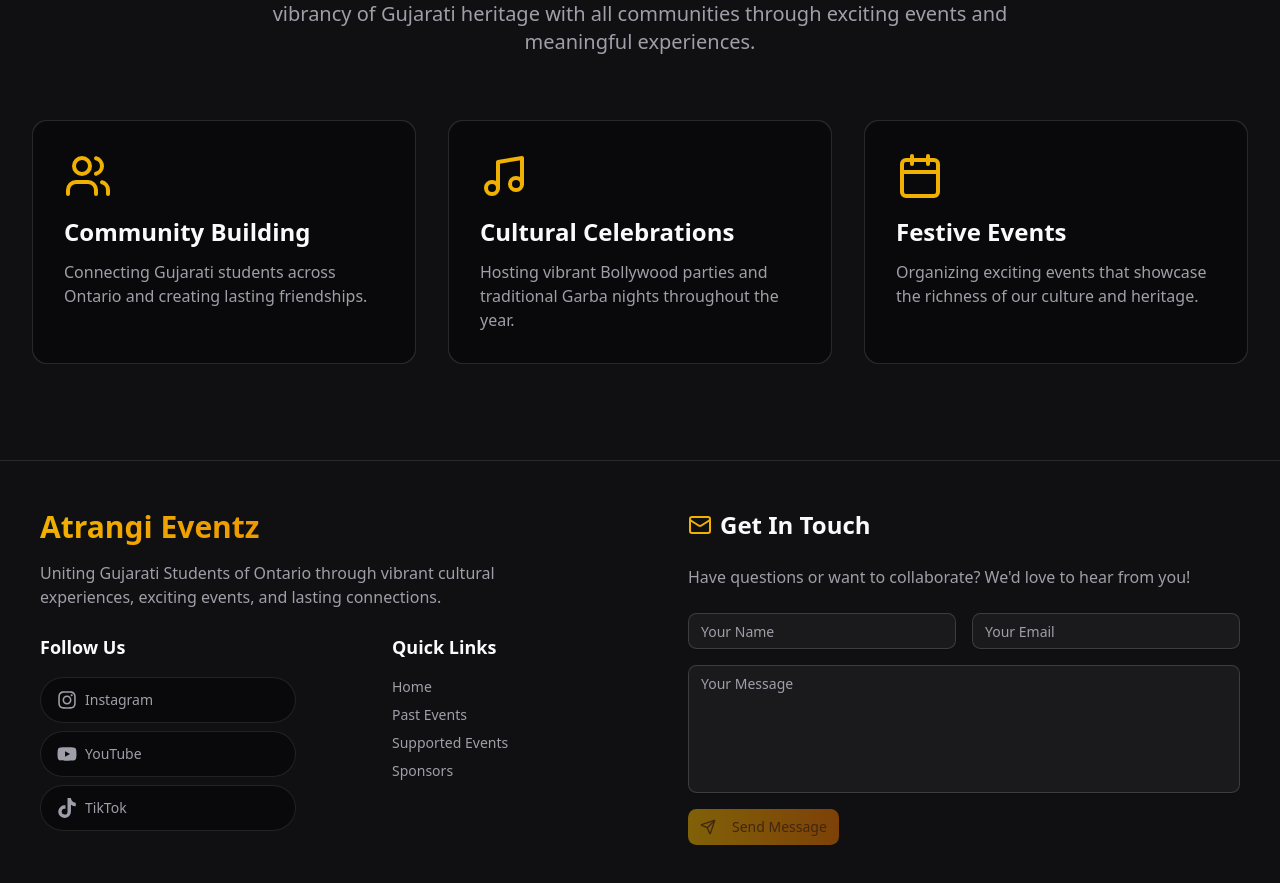
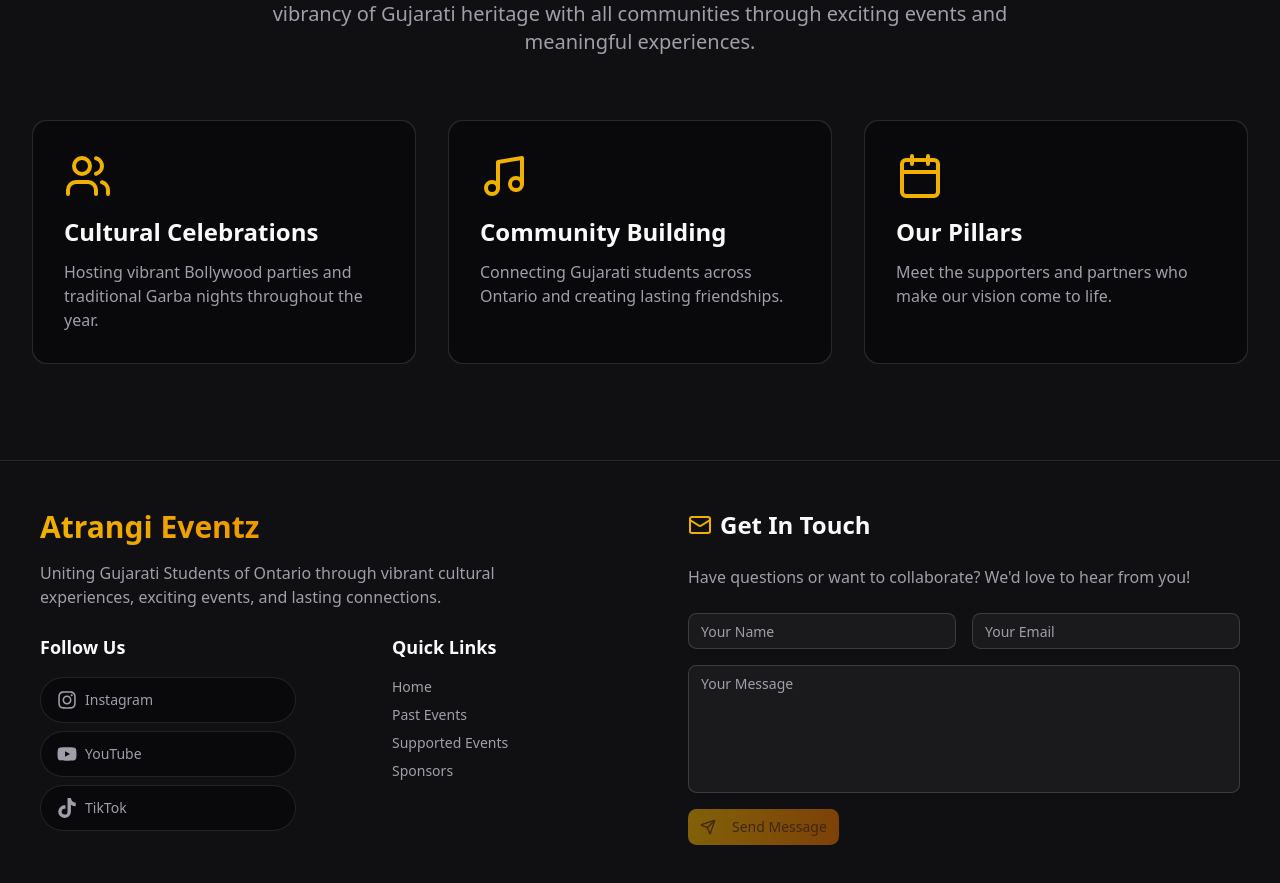
Before and after one commit to patel-aaryan/atrangi-eventz-v2, a Next.js app in the folder apps/web/: page / in a window 1280 px wide. Shown: the part 1129-2012 px from the top of the page. Built offline with nearby package versions, Linux system fonts and the light colour scheme; no server answers.

Commit message:
rest of minor fixes

```diff
--- a/apps/web/app/layout.tsx
+++ b/apps/web/app/layout.tsx
@@ -6,6 +6,7 @@ import { Footer } from "@/components/footer";
 import { UpcomingEventBanner } from "@/components/upcoming-event-banner";
 import { generateSEOMetadata } from "@/lib/metadata";
 import { AppProviders } from "@/providers/app-providers";
+import { ScrollToTop } from "@/components/scroll-to-top";
 
 const geistSans = Geist({
   variable: "--font-geist-sans",
@@ -29,6 +30,7 @@ export default function RootLayout({
       <body
         className={`${geistSans.variable} ${geistMono.variable} antialiased`}
       >
+        <ScrollToTop />
         <AppProviders>
           <Navbar />
           <UpcomingEventBanner />
--- a/apps/web/components/home/about-section.tsx
+++ b/apps/web/components/home/about-section.tsx
@@ -2,7 +2,8 @@
 
 import { motion, Variants } from "framer-motion";
 import { MagicCard } from "@atrangi/ui";
-import { Calendar, Music, Users } from "lucide-react";
+import { Calendar, Music, Users, ArrowRight } from "lucide-react";
+import Link from "next/link";
 
 interface AboutSectionProps {
   fadeInUp: Variants;
@@ -12,21 +13,24 @@ interface AboutSectionProps {
 const features = [
   {
     icon: Users,
+    title: "Cultural Celebrations",
+    description:
+      "Hosting vibrant Bollywood parties and traditional Garba nights throughout the year.",
+    href: "/past-events",
+  },
+  {
+    icon: Music,
     title: "Community Building",
     description:
       "Connecting Gujarati students across Ontario and creating lasting friendships.",
-  },
-  {
-    icon: Music,
-    title: "Cultural Celebrations",
-    description:
-      "Hosting vibrant Bollywood parties and traditional Garba nights throughout the year.",
+    href: "/supported-events",
   },
   {
     icon: Calendar,
-    title: "Festive Events",
+    title: "Our Pillars",
     description:
-      "Organizing exciting events that showcase the richness of our culture and heritage.",
+      "Meet the supporters and partners who make our vision come to life.",
+    href: "/sponsors",
   },
 ];
 
@@ -55,8 +59,9 @@ export function AboutSection({
               Founded in 2024, Atrangi Eventz is a group of passionate students
               committed to fostering a strong sense of community and cultural
               connection among the Gujarati student community. Our mission is to
-              celebrate and share the rich vibrancy of Gujarati heritage with all
-              communities through exciting events and meaningful experiences.
+              celebrate and share the rich vibrancy of Gujarati heritage with
+              all communities through exciting events and meaningful
+              experiences.
             </p>
           </motion.div>
 
@@ -66,8 +71,9 @@ export function AboutSection({
           >
             {features.map((feature, index) => (
               <motion.div key={index} variants={fadeInUp}>
-                <MagicCard className="h-full rounded-xl">
-                  <div className="p-8">
+                <Link href={feature.href} className="block h-full group">
+                  <MagicCard className="h-full rounded-xl cursor-pointer hover:scale-[1.02] transition-transform">
+                    <div className="p-8 relative">
                       <feature.icon className="w-12 h-12 text-primary mb-4 group-hover:scale-110 transition-transform" />
                       <h3 className="text-2xl font-semibold mb-3">
                         {feature.title}
@@ -75,8 +81,10 @@ export function AboutSection({
                       <p className="text-muted-foreground">
                         {feature.description}
                       </p>
+                      <ArrowRight className="w-5 h-5 text-primary absolute top-8 right-8 opacity-0 group-hover:opacity-100 group-hover:translate-x-1 transition-all duration-300" />
                     </div>
                   </MagicCard>
+                </Link>
               </motion.div>
             ))}
           </motion.div>
--- a/apps/web/components/nav/desktop-nav.tsx
+++ b/apps/web/components/nav/desktop-nav.tsx
@@ -11,6 +11,8 @@ import { motion } from "framer-motion";
 import Link from "next/link";
 import { ShoppingCartDropdown } from "./shopping-cart-dropdown";
 import { Calendar, CalendarCheck, Handshake } from "lucide-react";
+import { usePathname } from "next/navigation";
+import { handleHashNavigation } from "@/lib/utils/navigation";
 
 const ENABLE_TICKETING = process.env.NEXT_PUBLIC_ENABLE_TICKETING === "true"; // TODO: REMOVE THIS IN NEXT RELEASE
 
@@ -50,6 +52,8 @@ const NAV_ITEMS = [
 ];
 
 export function DesktopNav() {
+  const pathname = usePathname();
+
   return (
     <>
       <NavigationMenu delayDuration={0}>
@@ -76,6 +80,13 @@ export function DesktopNav() {
                               <NavigationMenuLink asChild>
                                 <Link
                                   href={dropdownItem.href}
+                                  onClick={(e) =>
+                                    handleHashNavigation(
+                                      e,
+                                      dropdownItem.href,
+                                      pathname,
+                                    )
+                                  }
                                   className="block select-none space-y-1 rounded-lg p-3 leading-none no-underline outline-none transition-all hover:bg-linear-to-r hover:from-primary/10 hover:to-highlight/10 hover:shadow-md focus:bg-linear-to-r focus:from-primary/10 focus:to-highlight/10 border border-transparent hover:border-primary/20 group"
                                 >
                                   <div className="flex items-center gap-2.5">
@@ -106,7 +117,14 @@ export function DesktopNav() {
                     className={navigationMenuTriggerStyle()}
                     asChild
                   >
-                    <Link href={item.href}>{item.name}</Link>
+                    <Link
+                      href={item.href}
+                      onClick={(e) =>
+                        handleHashNavigation(e, item.href, pathname)
+                      }
+                    >
+                      {item.name}
+                    </Link>
                   </NavigationMenuLink>
                 )}
               </NavigationMenuItem>
--- a/apps/web/components/nav/mobile-nav.tsx
+++ b/apps/web/components/nav/mobile-nav.tsx
@@ -1,6 +1,7 @@
 import Link from "next/link";
 import { Menu } from "lucide-react";
 import { useState } from "react";
+import { usePathname } from "next/navigation";
 
 import {
   Button,
@@ -11,6 +12,7 @@ import {
   SheetTrigger,
 } from "@atrangi/ui";
 import { ShoppingCartDropdown } from "./shopping-cart-dropdown";
+import { handleHashNavigation } from "@/lib/utils/navigation";
 
 const ENABLE_TICKETING = process.env.NEXT_PUBLIC_ENABLE_TICKETING === "true"; // TODO: REMOVE THIS IN NEXT RELEASE
 
@@ -29,6 +31,7 @@ const NAV_ITEMS = [
 
 export function MobileNav() {
   const [isOpen, setIsOpen] = useState(false);
+  const pathname = usePathname();
 
   return (
     <Sheet open={isOpen} onOpenChange={setIsOpen}>
@@ -50,7 +53,11 @@ export function MobileNav() {
             <Link
               key={item.name}
               href={item.href}
-              onClick={() => setIsOpen(false)}
+              onClick={(e) =>
+                handleHashNavigation(e, item.href, pathname, () =>
+                  setIsOpen(false),
+                )
+              }
               className="text-foreground/80 hover:text-foreground transition-colors font-medium"
             >
               <Button
--- /dev/null
+++ b/apps/web/components/scroll-to-top.tsx
@@ -0,0 +1,17 @@
+"use client";
+
+import { useEffect } from "react";
+
+export function ScrollToTop() {
+  useEffect(() => {
+    // Disable browser's automatic scroll restoration
+    if ("scrollRestoration" in globalThis.history) {
+      globalThis.history.scrollRestoration = "manual";
+    }
+
+    // Always scroll to top on mount/refresh
+    globalThis.scrollTo(0, 0);
+  }, []);
+
+  return null;
+}
--- /dev/null
+++ b/apps/web/lib/utils/navigation.ts
@@ -0,0 +1,38 @@
+/**
+ * Handles click events for links with hash fragments.
+ * If the user is already on the target page, it will scroll to the element
+ * instead of triggering a navigation event.
+ *
+ * @param e - The click event
+ * @param href - The href of the link
+ * @param pathname - The current pathname from usePathname()
+ * @param onNavigate - Optional callback to run before scrolling (e.g., to close a menu)
+ */
+export function handleHashNavigation(
+  e: React.MouseEvent<HTMLAnchorElement>,
+  href: string,
+  pathname: string,
+  onNavigate?: () => void,
+) {
+  // Check if the href contains a hash
+  if (href.includes("#")) {
+    const [path, hash] = href.split("#");
+
+    // Ensure hash is defined and not empty
+    if (!hash) return;
+
+    // If we're already on the same path (or it's the home page)
+    if (pathname === path || (path === "/" && pathname === "/")) {
+      e.preventDefault();
+
+      // Run optional callback (e.g., close mobile menu)
+      if (onNavigate) onNavigate();
+
+      // Scroll to the element
+      const element = document.getElementById(hash);
+      if (element) {
+        element.scrollIntoView({ behavior: "smooth", block: "start" });
+      }
+    }
+  }
+}
--- a/package.json
+++ b/package.json
@@ -20,7 +20,7 @@
     "turbo": "^2.6.3",
     "typescript": "^5.7.3"
   },
-  "packageManager": "pnpm@10.28.2",
+  "packageManager": "pnpm@10.29.1",
   "engines": {
     "node": ">=24"
   },
```
Lines whose indentation alone changed are shown as unchanged.
